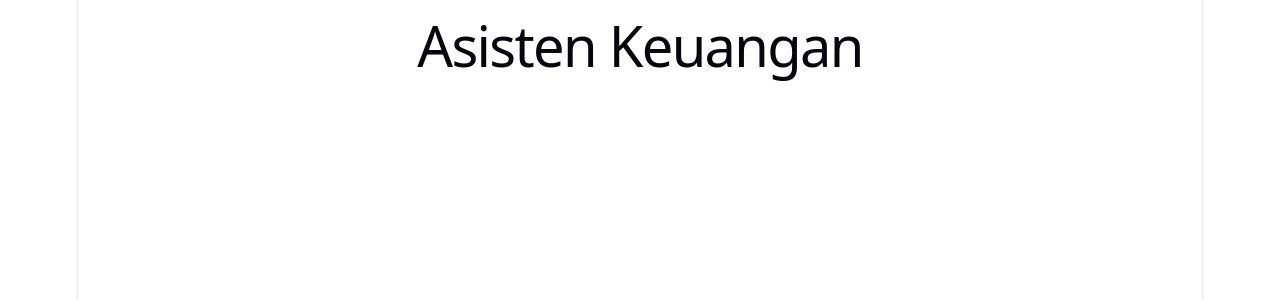
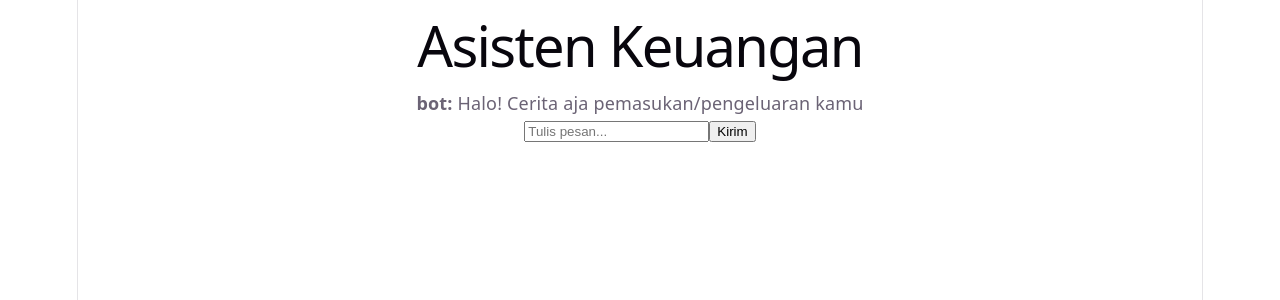
Before and after one commit to jefriwahyu/tuwangapp, a React app in the folder frontend/: page / in a window 1280 px wide. Shown: the top 300 px of the page. Built offline with nearby package versions, Linux system fonts and the light colour scheme; the HTML template or start-up script is replaced by a standard one.

Commit message:
feat: add chat UI with ChatBubble, ChatInput, and message state

```diff
--- a/frontend/src/App.jsx
+++ b/frontend/src/App.jsx
@@ -1,7 +1,24 @@
+import { useState } from 'react';
+import ChatBubble from './components/ChatBubble';
+import ChatInput from './components/ChatInput';
+
 function App() {
+  const [messages, setMessages] = useState([
+    { sender: 'bot', text: 'Halo! Cerita aja pemasukan/pengeluaran kamu'},
+  ]);
+
+  function handleSend(text) {
+    if (!text.trim()) return;
+    setMessages((prev) => [...prev, { sender: 'user', text }]);
+  }
+
   return (
     <div>
       <h1>Asisten Keuangan</h1>
+      {messages.map((msg, i) => (
+        <ChatBubble key={i} sender={msg.sender} text={msg.text} />
+      ))}
+      <ChatInput onSend={handleSend} />
     </div>
   )
 }
--- /dev/null
+++ b/frontend/src/components/ChatBubble.jsx
@@ -0,0 +1,9 @@
+function ChatBubble({ sender, text }) {
+    return (
+        <div>
+            <strong>{sender}:</strong> {text}
+        </div>
+    )
+}
+
+export default ChatBubble;
--- /dev/null
+++ b/frontend/src/components/ChatInput.jsx
@@ -0,0 +1,24 @@
+import { useState } from 'react';
+
+function ChatInput({ onSend }) {
+    const [text, setText] = useState('');
+
+    function handleSubmit(e) {
+        e.preventDefault();
+        onSend(text);
+        setText('');
+    }
+
+    return (
+        <form onSubmit={handleSubmit}>
+            <input
+                value={text}
+                onChange={(e) => setText(e.target.value)}
+                placeholder="Tulis pesan..."
+            />
+            <button type="submit">Kirim</button>
+        </form>
+    );
+}
+
+export default ChatInput;
```
